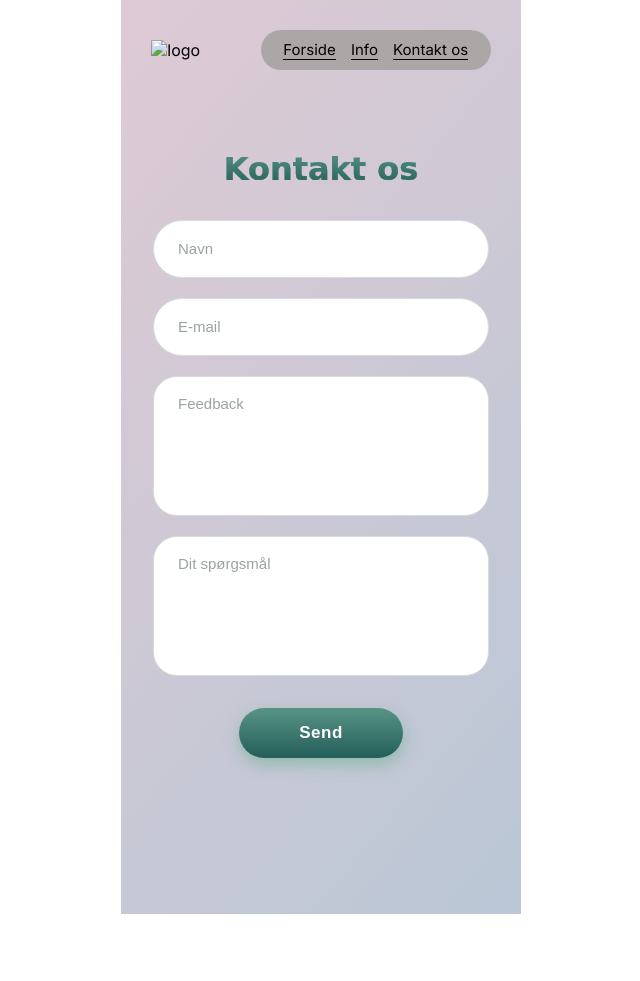
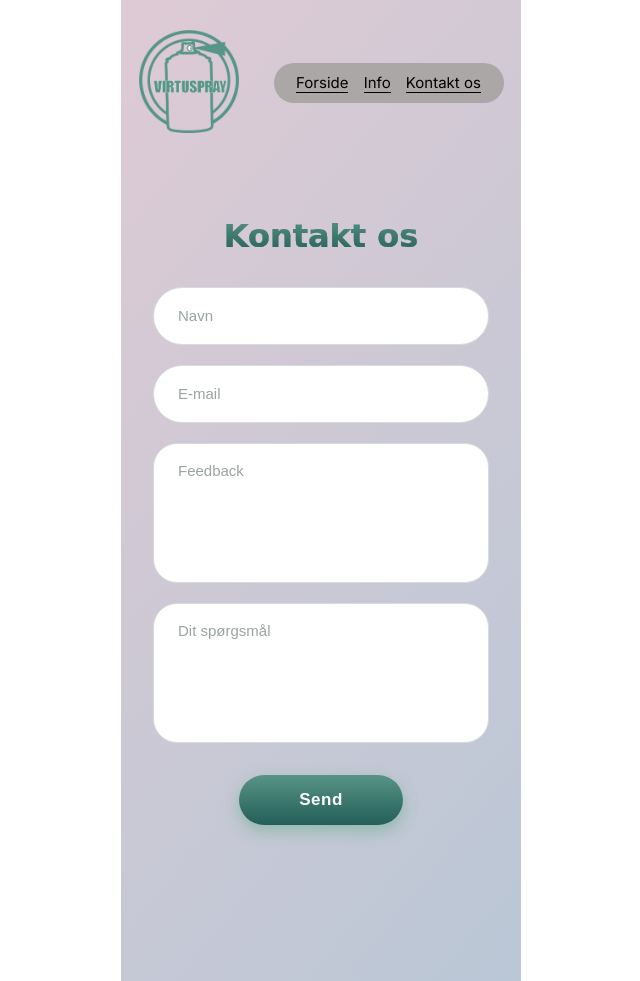
Before and after one commit to FreyaBirkely/App-B-reduligtig, a plain HTML site: page kontakt.html in a window 1280 px wide. Shown: the whole page, without its empty margins (319-959 px from the left). Before the commit the page ends 914 px from the top, so only its background shows below. Drawn offline with Linux system fonts and the light colour scheme; a web font is replaced by a local one.

Commit message:
logo added

```diff
--- a/css/style.css
+++ b/css/style.css
@@ -68,6 +68,10 @@ header {
     margin-bottom: 1.5rem;
 }
 
+.header__logo {
+    width: 100px;
+}
+
 .header__nav {
     display: flex;
     align-items: center;
--- a/kontakt.html
+++ b/kontakt.html
@@ -12,8 +12,8 @@
 
     <meta name="theme-color" content="#6fa79f" />
     <link rel="manifest" href="manifest.json">
-    <link rel="shortcut icon" href="icons/favicon-16x16.png" type="image/x-icon">
-    <link rel="apple-touch-icon" href="icons/apple-touch-icon.180x180.png">
+    <link rel="shortcut icon" href="icons/app-logo2.png" type="image/x-icon">
+    <link rel="apple-touch-icon" href="icons/app-logo1.png">
 
     <script>
         // Check that service workers are registered
@@ -28,7 +28,7 @@
 
 <body>
     <header>
-        <a href="index.html"><img src="" alt="logo" class="header__logo"></a>
+        <a href="index.html"><img src="icons/192x192-logo.png" alt="logo" class="header__logo"></a>
         <nav class="header__nav">
             <button class="header__toggle" type="button" aria-label="Ådn eller luk navigationen"
                 aria-expanded="false">☰</button>
```
Also changed, not shown: index.html (+3 -3 lines), info.html (+3 -3 lines).
